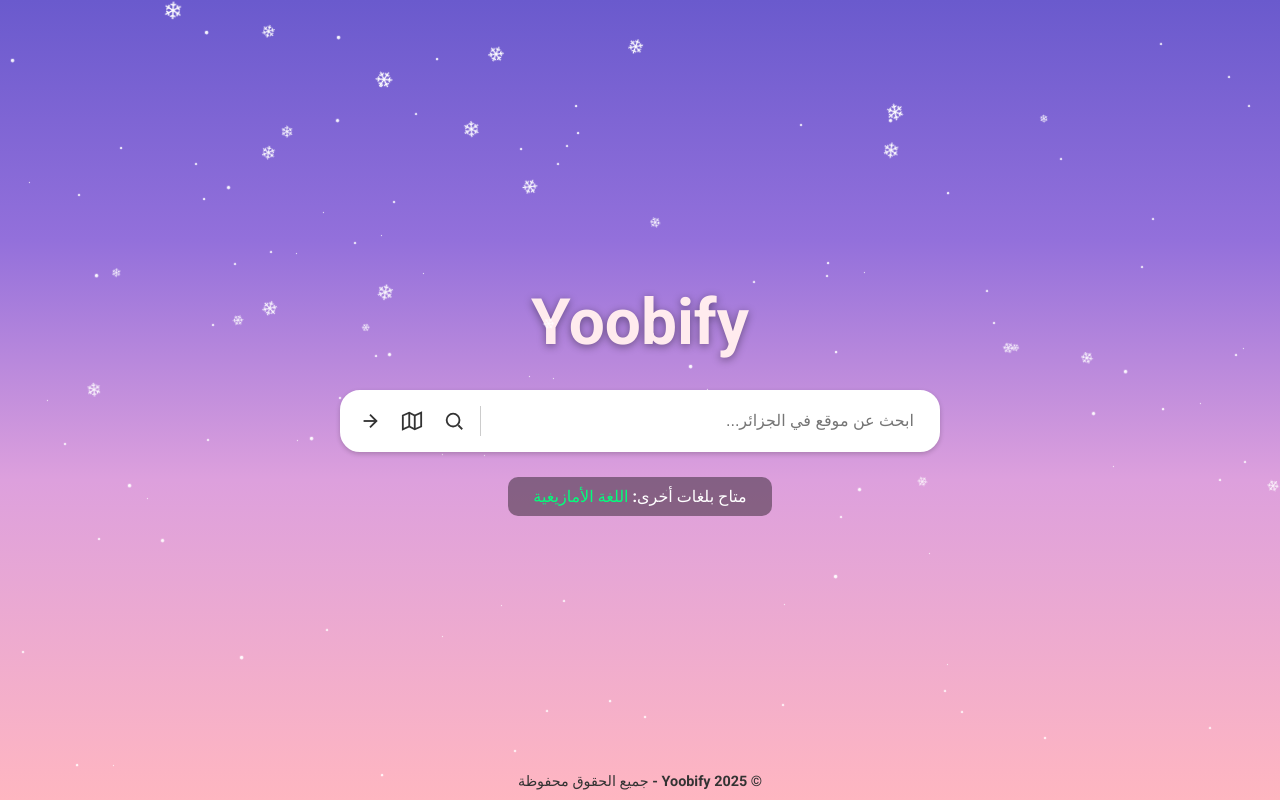
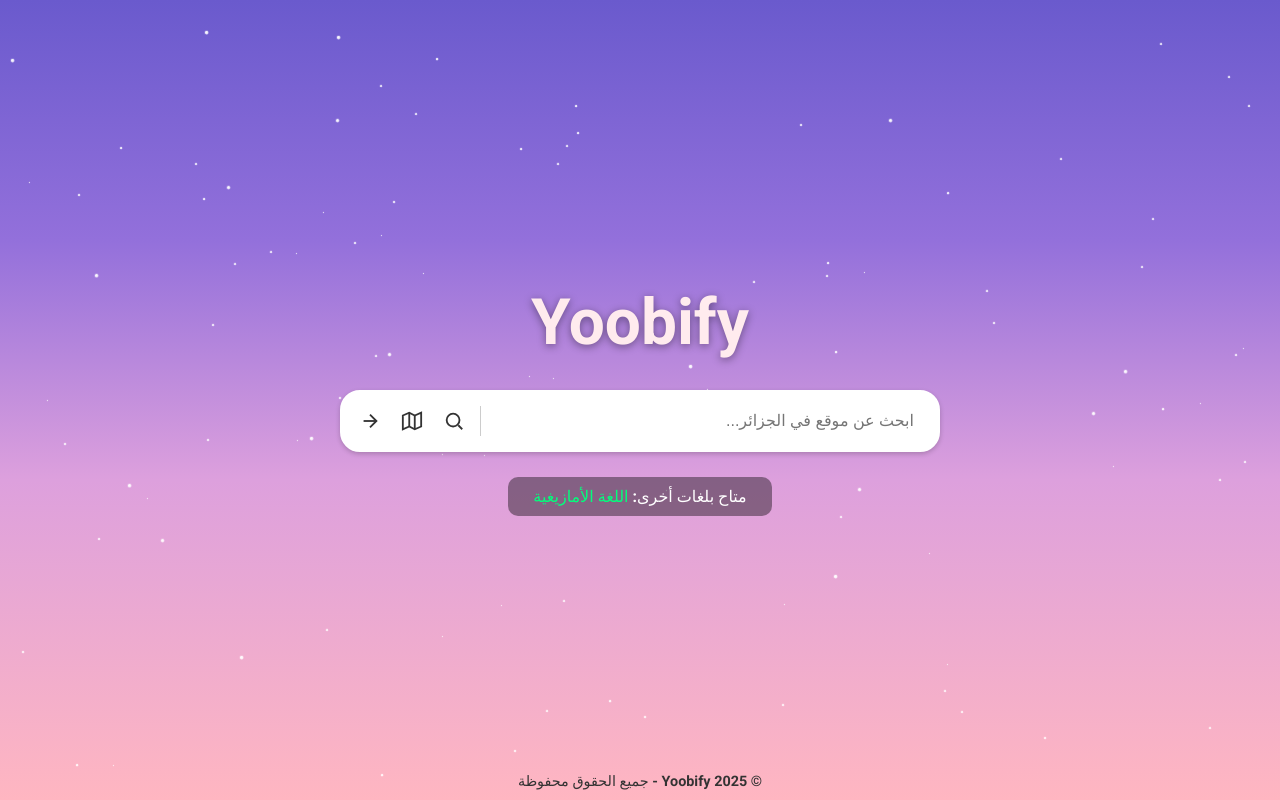
Before and after one commit to nedelben/gaza, a plain HTML site: page index.html in a window 1280 px wide. Drawn offline with Linux system fonts and the light colour scheme.

Commit message:
Update index.html

```diff
--- a/index.html
+++ b/index.html
@@ -275,7 +275,7 @@
     function createSnowflake() {
       const snowflake = document.createElement("div");
       snowflake.classList.add("snowflake");
-      snowflake.textContent = "❄";
+      snowflake.textContent = "                        ";
       snowflake.style.left = Math.random() * window.innerWidth + "px";
       snowflake.style.fontSize = (Math.random() * 15 + 10) + "px";
       const duration = (Math.random() * 6 + 6) + "s";
```
